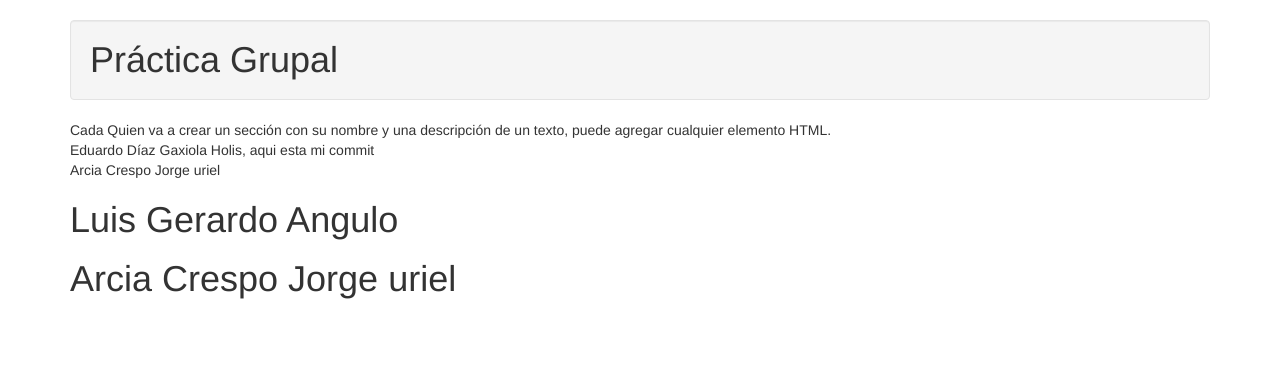
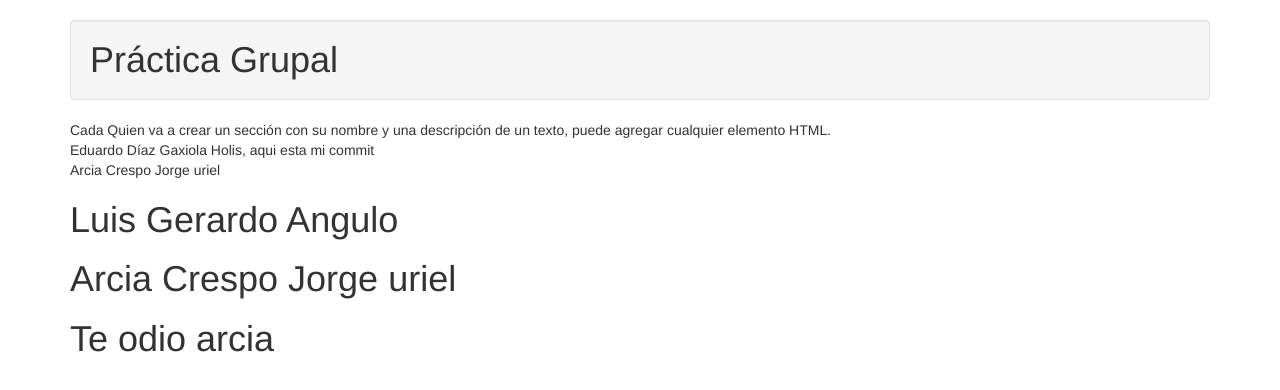
Before and after one commit to lc850/practicaGeneral, a plain HTML site: page index.html in a window 1280 px wide. Drawn offline with Linux system fonts and the light colour scheme.

Commit message:
Segundo commit Eduardo

```diff
--- a/index.html
+++ b/index.html
@@ -23,6 +23,7 @@
 
 
 				<h1>Arcia Crespo Jorge uriel</h1>
+				<h1>Te odio arcia</h1>
 			</div>
 		</div>
 	</div>
```
